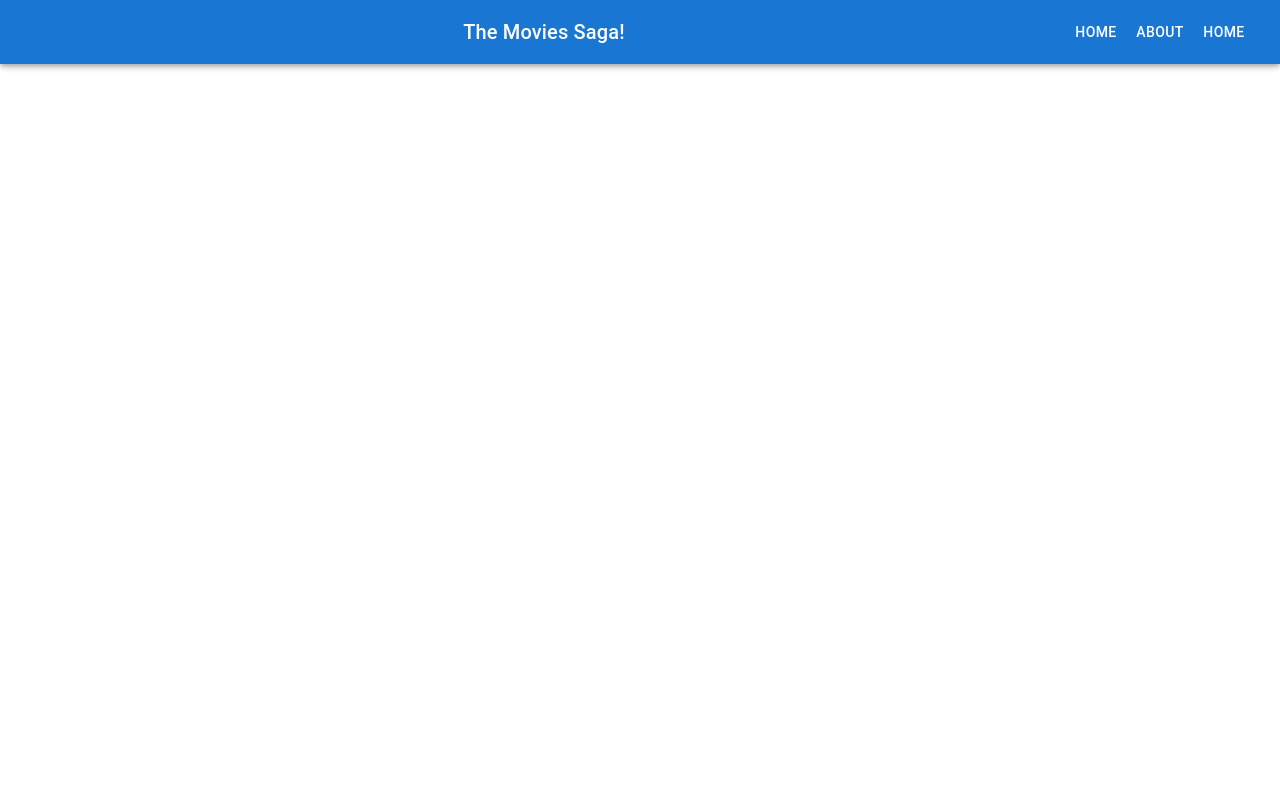
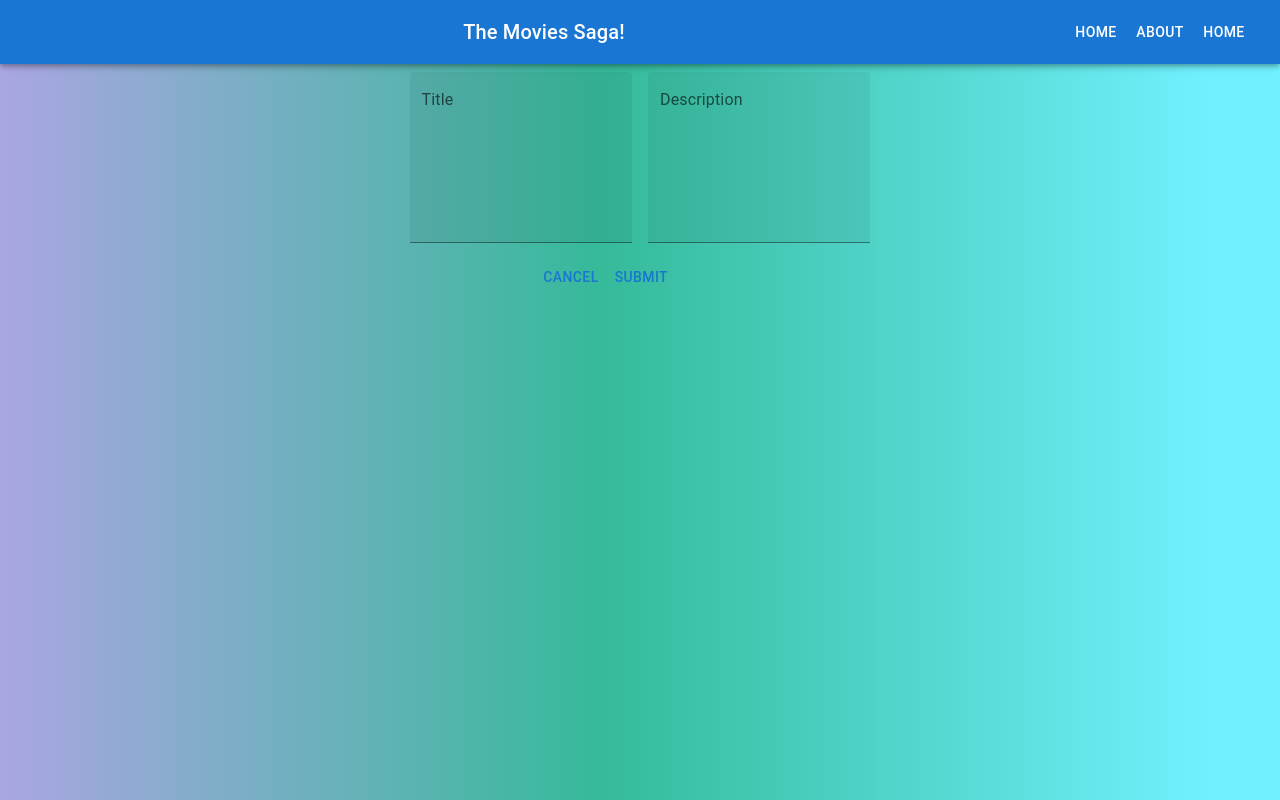
Before and after one commit to sbuckhanan/Movie-Sagas, a React (Create React App) app: page /#/edit/1 in a window 1280 px wide. Built offline with nearby package versions, Linux system fonts and the light colour scheme; no server answers.

Commit message:
setup edit page. begin functionality

```diff
--- a/src/components/App/App.js
+++ b/src/components/App/App.js
@@ -10,6 +10,7 @@ import Box from '@mui/material/Box';
 import Toolbar from '@mui/material/Toolbar';
 import Typography from '@mui/material/Typography';
 import Button from '@mui/material/Button';
+import EditMovie from '../EditMovie/EditMovie';
 
 //? Define the things shown on the navbar
 const navItems = [
@@ -22,7 +23,7 @@ function App() {
 	return (
 		<Router>
 			<div className='App'>
-				<AppBar component='nav'>
+				<AppBar className='appBar' component='nav'>
 					<Toolbar>
 						<Typography
 							variant='h6'
@@ -39,11 +40,15 @@ function App() {
 						</Box>
 					</Toolbar>
 				</AppBar>
+				<Toolbar />
 				<Route path='/' exact>
 					<MovieList />
 				</Route>
 				<Route path='/details/:id' exact>
 					<MovieDetails />
+				</Route>
+				<Route path='/edit/:id' exact>
+					<EditMovie />
 				</Route>
 
 				{/* Details page */}
--- /dev/null
+++ b/src/components/EditMovie/EditMovie.css
@@ -0,0 +1,8 @@
+.buttonWrapper {
+	position: relative;
+	margin-top: 10px;
+	align-items: center;
+	align-content: center;
+	text-align: center;
+	left: 38%;
+}
--- a/src/components/EditMovie/EditMovie.jsx
+++ b/src/components/EditMovie/EditMovie.jsx
@@ -1,7 +1,63 @@
+import Box from '@mui/material/Box';
+import Button from '@mui/material/Button';
+import TextField from '@mui/material/TextField';
+import './EditMovie.css';
+import { useDispatch, useSelector } from 'react-redux';
+import { useHistory, useParams } from 'react-router-dom';
+import { useEffect, useState } from 'react';
+
 function EditMovie() {
+	const history = useHistory();
+	const details = useSelector((store) => store.details);
+	const dispatch = useDispatch();
+	let { id } = useParams();
+
+	const [movieTitle, seMovieTitle] = useState('');
+	const [movieDescription, setMovieDescription] = useState('');
+
+	useEffect(() => {
+		dispatch({ type: 'GET_DETAILS', payload: id });
+	}, []);
+
+	const handleSubmit = () => {
+		dispatch({ type: 'UPDATE_DETAILS', payload: { movieTitle, movieDescription } });
+	};
+
 	return (
 		<>
-			<p>EDITING</p>
+			<Box
+				className='form'
+				component='form'
+				sx={{
+					'& > :not(style)': { m: 1, width: '25ch' },
+				}}
+				noValidate
+				autoComplete='off'>
+				<TextField
+					fullWidth
+					id='filled-textarea'
+					multiline
+					rows={6}
+					label='Title'
+					variant='filled'
+					defaultValue={details.title}
+					onChange={(e) => setMovieTitle(e.target.value)}
+				/>
+				<TextField
+					fullWidth
+					id='filled-textarea'
+					multiline
+					rows={6}
+					label='Description'
+					variant='filled'
+					defaultValue={details.description}
+					onChange={(e) => setMovieDescription(e.target.value)}
+				/>
+				<div className='buttonWrapper'>
+					<Button onClick={() => history.push(`/details/${id}`)}>Cancel</Button>
+					<Button onClick={handleSubmit}>Submit</Button>
+				</div>
+			</Box>
 		</>
 	);
 }
--- a/src/components/MovieDetails/MovieDetails.jsx
+++ b/src/components/MovieDetails/MovieDetails.jsx
@@ -29,6 +29,9 @@ function MovieDetails() {
 			<Button variant='contained' onClick={() => history.push('/')}>
 				Back To List
 			</Button>
+			<Button variant='contained' onClick={() => history.push(`/edit/${id}`)}>
+				Edit Movie
+			</Button>
 		</>
 	);
 }
```
